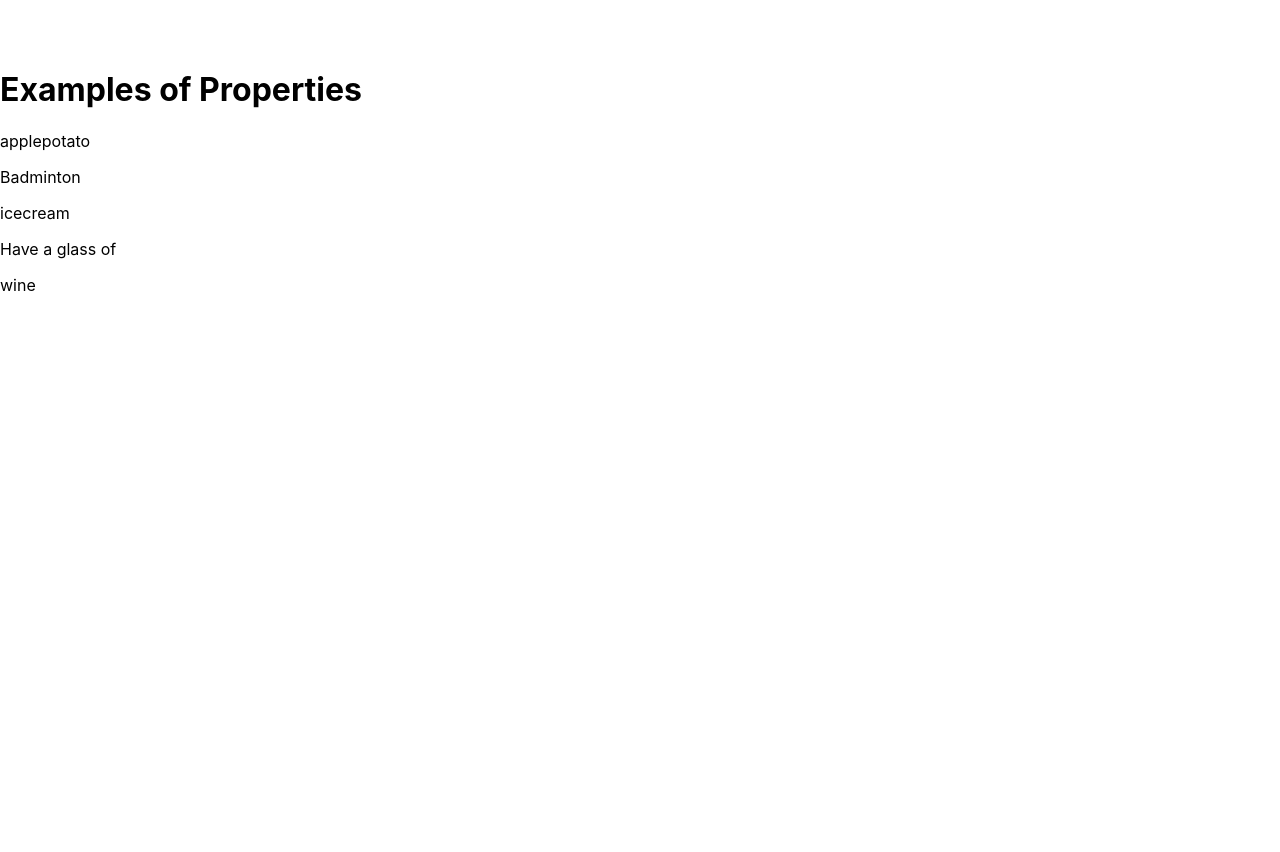
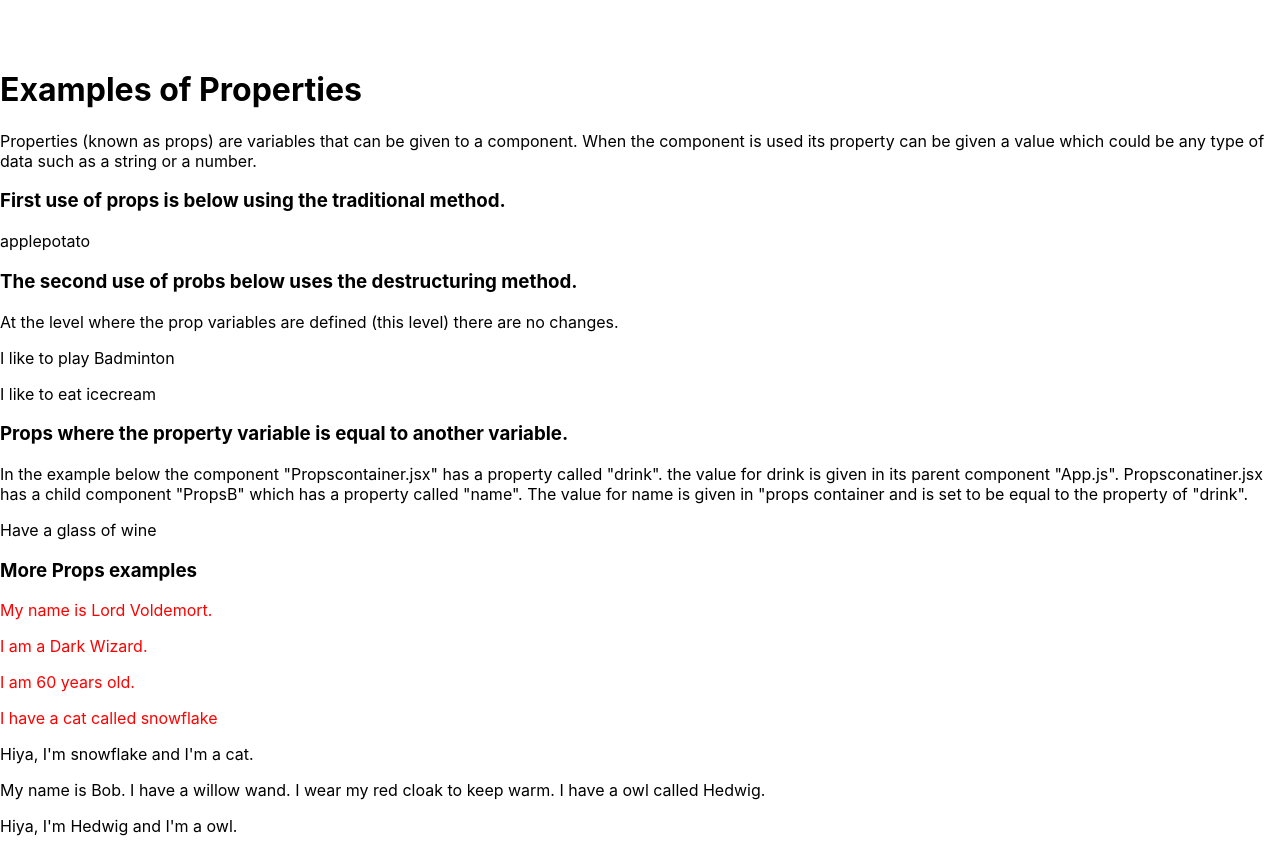
Before and after one commit to matthewbeaumont/MattReactJS, a React (Create React App) app in the folder my first react/: page / in a window 1280 px wide. Shown: the part 1640-2492 px from the top of the page. Before the commit the page ends 1951 px from the top, so only its background shows below. Built offline with nearby package versions, Linux system fonts and the light colour scheme; some icons are missing.

Commit message:
24/02/2021 20:36

```diff
--- /dev/null
+++ b/my first react/src/components/PropsContainer/DarkLord.component/DarkLord.component.jsx
@@ -0,0 +1,39 @@
+import React from "react";
+
+import { Pet } from "../../index";
+
+import { Container } from "./DarkLord.elements";
+
+// Properties listed below in the curley braces are accepted.
+// The component cannot render properuties unless they are mentioned in the curley braces below.
+export default function DarkLord({
+  forename,
+  surname,
+  occupation,
+  age,
+  pettype,
+  petname,
+}) {
+  return (
+    <>
+      <Container>
+        <p>
+          My name is{" "}
+          <span>
+            {forename} {surname}
+          </span>
+          .
+        </p>
+        <p>
+          {" "}
+          I am a <span>{occupation}</span>.
+        </p>
+        <p>I am {age} years old.</p>
+        <p>
+          I have a {pettype} called {petname}
+        </p>
+      </Container>
+      <Pet name={petname} type={pettype} />
+    </>
+  );
+}
--- /dev/null
+++ b/my first react/src/components/PropsContainer/DarkLord.component/DarkLord.elements.js
@@ -0,0 +1,5 @@
+import styled from "styled-components";
+
+export const Container = styled.span`
+  color: red;
+`;
--- /dev/null
+++ b/my first react/src/components/PropsContainer/DarkLord.component/Minion.component/Minion.component.jsx
@@ -0,0 +1,22 @@
+import React from "react";
+
+import { Pet } from "../../../index";
+
+export default function Minion({
+  minionname,
+  minionwand,
+  minioncloak,
+  pettype,
+  petname,
+}) {
+  return (
+    <>
+      <p>
+        {" "}
+        My name is {minionname}. I have a {minionwand} wand. I wear my{" "}
+        {minioncloak} cloak to keep warm. I have a {pettype} called {petname}.
+      </p>
+      <Pet name={petname} type={pettype} />
+    </>
+  );
+}
--- /dev/null
+++ b/my first react/src/components/PropsContainer/DarkLord.component/Minion.component/Pet.component/Pet.component.jsx
@@ -0,0 +1,12 @@
+import React from "react";
+
+// This component is used twice. The name and type props are linked to other props that have been defined elsewhere so even though the component is used twice the props render different values.
+export default function Pet({ type, name }) {
+  return (
+    <>
+      <p>
+        Hiya, I'm {name} and I'm a {type}.
+      </p>
+    </>
+  );
+}
--- a/my first react/src/components/PropsContainer/FirstProps/FirstProps.component.jsx
+++ b/my first react/src/components/PropsContainer/FirstProps/FirstProps.component.jsx
@@ -5,7 +5,6 @@ export default function FirstProps(props) {
     <>
       <span>{props.fruit}</span>
       <span>{props.veg}</span>
-      <span>{props.sport}</span>
     </>
   );
 }
--- a/my first react/src/components/PropsContainer/PropsB.component.jsx/PropsB.component.jsx
+++ b/my first react/src/components/PropsContainer/PropsB.component.jsx/PropsB.component.jsx
@@ -2,9 +2,5 @@ import React from "react";
 
 export default function PropsB({ name }) {
   console.log(name);
-  return (
-    <>
-      <p>{name}</p>
-    </>
-  );
+  return <>{name}</>;
 }
--- a/my first react/src/components/PropsContainer/PropsContainer.component.jsx
+++ b/my first react/src/components/PropsContainer/PropsContainer.component.jsx
@@ -2,20 +2,68 @@
 import React from "react";
 
 // Import the components used in this component.
-import { FirstProps, SecondProps, PropsB } from "../";
+import { FirstProps, SecondProps, PropsB, DarkLord, Minion } from "../index.js";
 
 export default function PropsContainer({ drink }) {
   console.log("PropsContainer: ", drink);
   return (
     <>
       <h1>Examples of Properties</h1>
-      {/* First use of props is below using the traditional method. */}
+      <p>
+        Properties (known as props) are variables that can be given to a
+        component. When the component is used its property can be given a value
+        which could be any type of data such as a string or a number.
+      </p>
+
+      <h3>First use of props is below using the traditional method.</h3>
       <FirstProps fruit="apple" veg="potato" />
-      {/* The second use of probs below uses the destructuring method. At the level where the prop variables are defined (this level) there are no changes. */}
-      <SecondProps sport="Badminton" dessert="icecream" />
+
+      <h3>The second use of probs below uses the destructuring method. </h3>
+      <p>
+        At the level where the prop variables are defined (this level) there are
+        no changes.
+      </p>
+      <p>
+        {" "}
+        I like to play <SecondProps sport="Badminton" />
+      </p>
+      <p>
+        {" "}
+        I like to eat <SecondProps dessert="icecream" />
+      </p>
+
+      <h3>Props where the property variable is equal to another variable.</h3>
+      <p>
+        In the example below the component "Propscontainer.jsx" has a property
+        called "drink". the value for drink is given in its parent component
+        "App.js". Propsconatiner.jsx has a child component "PropsB" which has a
+        property called "name". The value for name is given in "props container
+        and is set to be equal to the property of "drink".
+      </p>
       <p>
         Have a glass of <PropsB name={drink} />
       </p>
+
+      <h3>More Props examples</h3>
+      {/* establish props at PropsContainer componet and use them in child component.  */}
+      <DarkLord
+        forename="Lord"
+        surname="Voldemort"
+        occupation="Dark Wizard"
+        age={60}
+        // The age is a number rather than a string because it is in curly braces rather than quotation marks.
+        // Establish props at PropsContainer. use the props in the child component and make the property eqaul to a property that is then used in the child of the child component.
+        pettype="cat"
+        petname="snowflake"
+      />
+      {/* Establish props at PropsContainer component and render in the child of the child component.*/}
+      <Minion
+        minionname="Bob"
+        minionwand="willow"
+        minioncloak="red"
+        pettype="owl"
+        petname="Hedwig"
+      />
     </>
   );
 }
--- a/my first react/src/components/PropsContainer/SecondProps/SecondProps.component.jsx
+++ b/my first react/src/components/PropsContainer/SecondProps/SecondProps.component.jsx
@@ -3,8 +3,8 @@ import React from "react";
 export default function SecondProps({ sport, dessert }) {
   return (
     <>
-      <p>{sport}</p>
-      <p>{dessert}</p>
+      {sport}
+      {dessert}
     </>
   );
 }
--- a/my first react/src/components/index.js
+++ b/my first react/src/components/index.js
@@ -27,3 +27,9 @@ export { default as FirstProps } from "./PropsContainer/FirstProps/FirstProps.co
 export { default as SecondProps } from "./PropsContainer/SecondProps/SecondProps.component";
 
 export { default as PropsB } from "./PropsContainer/PropsB.component.jsx/PropsB.component";
+
+export { default as DarkLord } from "./PropsContainer/DarkLord.component/DarkLord.component";
+
+export { default as Minion } from "./PropsContainer/DarkLord.component/Minion.component/Minion.component";
+
+export { default as Pet } from "./PropsContainer/DarkLord.component/Minion.component/Pet.component/Pet.component";
```
